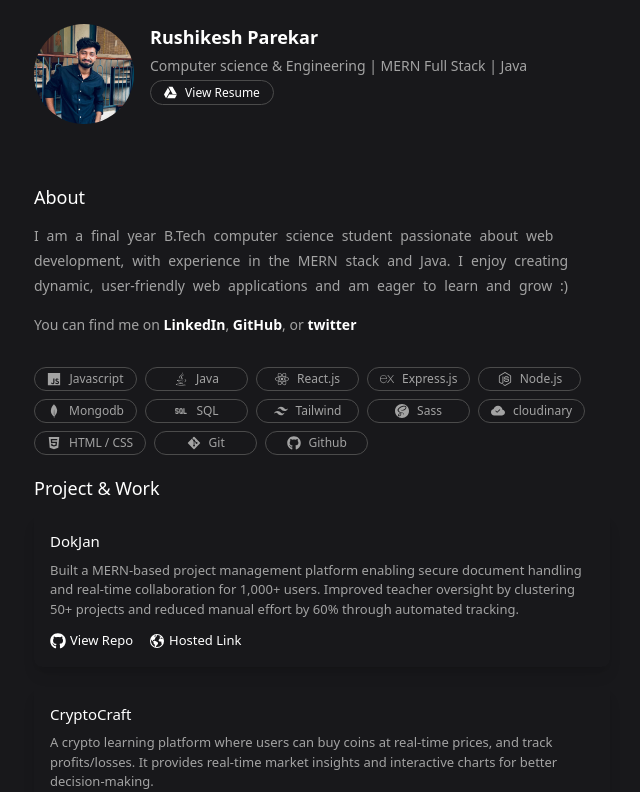
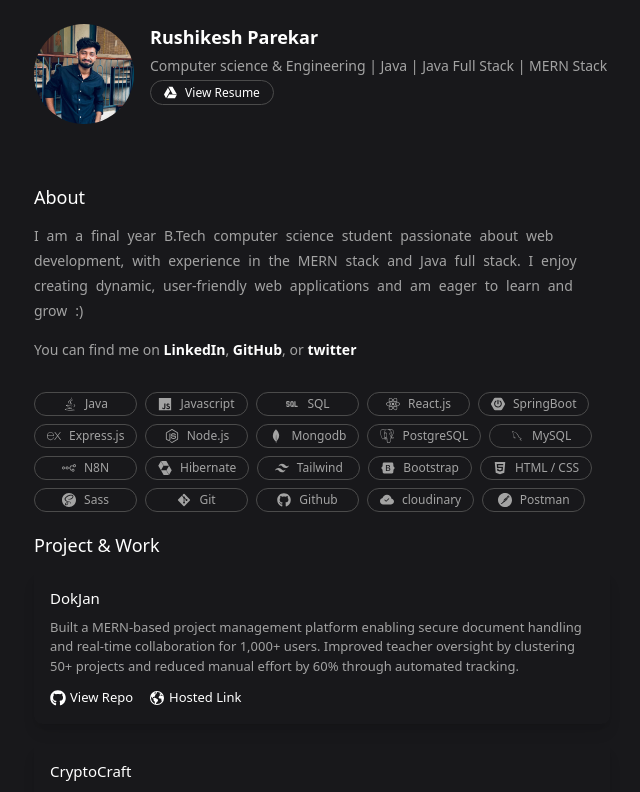
Before and after one commit to Rushi-Parekar11/Portfolio, a React (Vite) app: page / in a window 1280 px wide. Shown: the top 792 px of the page, without its empty margins (318-958 px from the left). Built offline with nearby package versions, Linux system fonts and the light colour scheme.

Commit message:
add new resume

```diff
--- a/src/App.jsx
+++ b/src/App.jsx
@@ -1,10 +1,15 @@
 import { useState, useEffect } from 'react'
-import { FaGithub, FaInstagram, FaTwitter,FaGitAlt  } from "react-icons/fa";
+import { FaGithub, FaInstagram, FaTwitter, FaGitAlt } from "react-icons/fa";
 import { ToastContainer, toast } from 'react-toastify';
-import { FaLinkedin, FaXTwitter, FaYoutube, FaGoogleDrive, FaReact, FaNodeJs, FaJava,FaHtml5 ,FaCss3  } from "react-icons/fa6";
+import { FaLinkedin, FaXTwitter, FaYoutube, FaGoogleDrive, FaReact, FaNodeJs, FaJava, FaHtml5, FaCss3 } from "react-icons/fa6";
 import { IoLogoJavascript, IoEarth } from "react-icons/io5";
-import { SiExpress, SiMongodb, SiTailwindcss, SiSass, SiFramer, SiReact, SiWhatsapp ,SiLeetcode ,SiGeeksforgeeks } from "react-icons/si";
+import { SiExpress, SiMongodb, SiTailwindcss, SiSass, SiFramer, SiReact, SiWhatsapp, SiLeetcode, SiGeeksforgeeks } from "react-icons/si";
 import { BsCloudCheckFill } from "react-icons/bs";
+import { SiSpringboot, SiPostgresql, SiHibernate, SiPostman, SiN8N } from "react-icons/si";
+import { DiMysql } from "react-icons/di";
+import { FaBootstrap } from "react-icons/fa";
+
+
 
 import { TbSql } from "react-icons/tb";
 
@@ -63,10 +68,10 @@ function App() {
               <img src={pic} alt="Rushikesh Parekar" className="w-24 h-24 lg:w-25 lg:h-25 rounded-full" />
               <div className='ml-0 lg:ml-4 mt-4 lg:mt-0 text-center lg:text-left'>
                 <h1 className='text-[#ffffff] text-[18px] font-semibold mb-1'>Rushikesh Parekar</h1>
-                <h5 className='text-[#a3a3a3] text-[14px] mb-1'>Computer science & Engineering | MERN Full Stack | Java</h5>
+                <h5 className='text-[#a3a3a3] text-[14px] mb-1'>Computer science & Engineering | Java | Java Full Stack | MERN Stack </h5>
                 <div
                   className="h-[25px] text-white w-[124px] border-1 border-[#4b4b4b] rounded-2xl flex mt-1 justify-center items-center gap-2 mx-auto lg:mx-0"
-                  onClick={()=> window.open('https://drive.google.com/file/d/13q_h1T1tGJr93Td7kTfI1XoU0TcdBVUA/view?usp=sharing', '_blank')}
+                  onClick={() => window.open('https://drive.google.com/file/d/1UPm8z_9ebOnxn9zeHgUScn-V4197dwu2/view?usp=sharing', '_blank')}
                 >
                   <FaGoogleDrive className='h-[13px] w-[13px]' />
                   <h3 className='text-[12px] font-medium cursor-pointer'>View Resume</h3>
@@ -80,7 +85,7 @@ function App() {
               <h1 className='text-white text-[18px] font-medium'>About</h1>
               <div className="text-gray-300 mt-3">
                 <p className="font-medium text-[14px] text-[#a3a3a3]" style={{ lineHeight: '25px', wordSpacing: '0.3em' }}>
-                  I am a final year B.Tech computer science student passionate about web development, with experience in the MERN stack and Java. I enjoy creating dynamic, user-friendly web applications and am eager to learn and grow :)
+                  I am a final year B.Tech computer science student passionate about web development, with experience in the MERN stack and Java full stack. I enjoy creating dynamic, user-friendly web applications and am eager to learn and grow :)
                 </p>
                 <p className="font-medium text-[14px] mt-4 text-[#a3a3a3]">
                   You can find me on
@@ -95,19 +100,28 @@ function App() {
             <div className="mt-8 lg:mt-8">
               <div className='flex flex-wrap gap-2 mt-2'>
                 {[
+                  { icon: <FaJava className="h-[14px] w-[14px]" />, name: "Java" },
                   { icon: <IoLogoJavascript className="h-[14px] w-[14px]" />, name: "Javascript" },
-                  { icon: <FaJava className="h-[14px] w-[14px]" />, name: "Java" },
+                  { icon: <TbSql className="h-[14px] w-[14px]" />, name: "SQL" },
                   { icon: <FaReact className="h-[14px] w-[14px]" />, name: "React.js" },
+                  { icon: <SiSpringboot className="h-[14px] w-[14px]" />, name: "SpringBoot" },
                   { icon: <SiExpress className="h-[14px] w-[14px]" />, name: "Express.js" },
                   { icon: <FaNodeJs className="h-[14px] w-[14px]" />, name: "Node.js" },
                   { icon: <SiMongodb className="h-[14px] w-[14px]" />, name: "Mongodb" },
-                  { icon: <TbSql className="h-[14px] w-[14px]" />, name: "SQL" },
+                  { icon: <SiPostgresql className="h-[14px] w-[14px]" />, name: "PostgreSQL" },
+                  { icon: <DiMysql className="h-[14px] w-[14px]" />, name: "MySQL" },
+                  { icon: <SiN8N className="h-[14px] w-[14px]" />, name: "N8N" },
+                  { icon: <SiHibernate className="h-[14px] w-[14px]" />, name: "Hibernate" },
                   { icon: <SiTailwindcss className="h-[14px] w-[14px]" />, name: "Tailwind" },
+                  { icon: <FaBootstrap className="h-[14px] w-[14px]" />, name: "Bootstrap" },
+                  { icon: <FaHtml5 className="h-[14px] w-[14px]" />, name: "HTML / CSS" },
                   { icon: <SiSass className="h-[14px] w-[14px]" />, name: "Sass" },
+                  { icon: <FaGitAlt className="h-[14px] w-[14px]" />, name: "Git" },
+                  { icon: <FaGithub className="h-[14px] w-[14px]" />, name: "Github" },
                   { icon: <BsCloudCheckFill className="h-[14px] w-[14px]" />, name: "cloudinary" },
-                  { icon: <FaHtml5  className="h-[14px] w-[14px]" />, name: "HTML / CSS" },
-                  { icon: <FaGitAlt  className="h-[14px] w-[14px]" />, name: "Git" },
-                  { icon: <FaGithub className="h-[14px] w-[14px]" />, name: "Github" },
+                  { icon: <SiPostman className="h-[14px] w-[14px]" />, name: "Postman" },
+
+
                 ].map((skill, index) => (
                   <div key={index} className="h-[24px] min-w-[103px] text-[#a3a3a3] hover:text-white hover:border-white w-fit px-3 border-[1px] border-[#4b4b4b] rounded-2xl flex justify-center items-center gap-2 cursor-pointer transition-all duration-300">
                     {skill.icon}
@@ -273,7 +287,7 @@ function App() {
                   <SiLeetcode className="text-white text-2xl hover:text-gray-400 transition duration-300" />
                 </a>
                 <a href="https://www.geeksforgeeks.org/user/rushikeshpjwf0/" target="_blank" rel="noopener noreferrer">
-                  <SiGeeksforgeeks  className="text-white text-2xl hover:text-gray-400 transition duration-300" />
+                  <SiGeeksforgeeks className="text-white text-2xl hover:text-gray-400 transition duration-300" />
                 </a>
               </div>
             </div>
```
